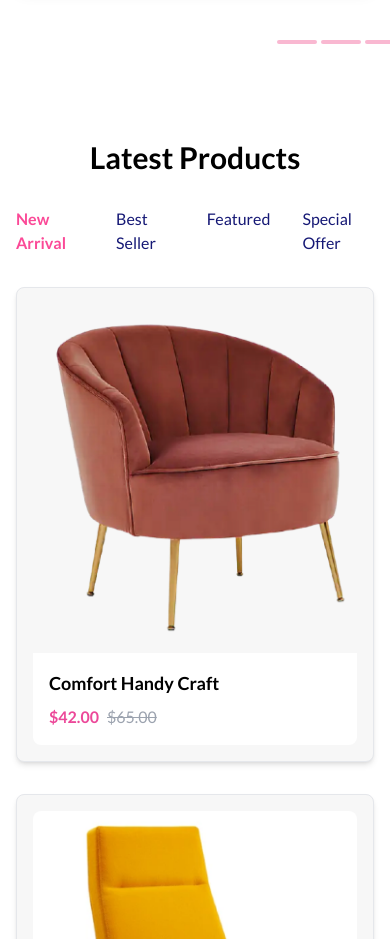
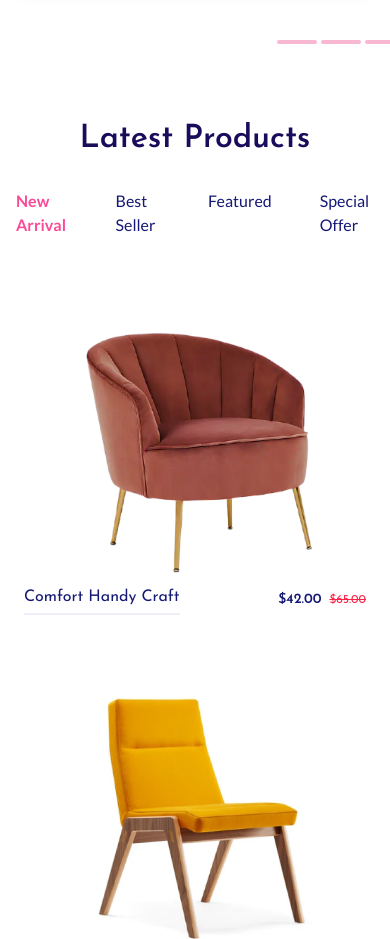
Before and after one commit to hibaziaa/figma-hackathon, a Next.js app: page / in a window 390 px wide. Shown: the part 2460-3399 px from the top of the page. Built offline with nearby package versions, Linux system fonts and the light colour scheme.

Commit message:
updated the leatest products section fully responsive according to figma design

```diff
--- a/src/app/components/products.tsx
+++ b/src/app/components/products.tsx
@@ -3,31 +3,25 @@ export default function Products() {
     { id: 7, name: "Comfort Handy Craft", price: "$42.00", oldPrice: "$65.00" },
     { id: 8, name: "Comfort Handy Craft", price: "$42.00", oldPrice: "$65.00" },
     { id: 9, name: "Comfort Handy Craft", price: "$42.00", oldPrice: "$65.00" },
-      { id: 10, name: "Comfort Handy Craft", price: "$42.00", oldPrice: "$65.00" },
-      { id: 11 , name: "Comfort Handy Craft", price: "$42.00", oldPrice: "$65.00" },
-      { id: 12, name: "Comfort Handy Craft", price: "$42.00", oldPrice: "$65.00" },
+    {
+      id: 10,
+      name: "Comfort Handy Craft",
+      price: "$42.00",
+      oldPrice: "$65.00",
+    },
+    {
+      id: 11,
+      name: "Comfort Handy Craft",
+      price: "$42.00",
+      oldPrice: "$65.00",
+    },
+    {
+      id: 12,
+      name: "Comfort Handy Craft",
+      price: "$42.00",
+      oldPrice: "$65.00",
+    },
   ];
-
-    const ProductCard = ({ image, name, price, oldPrice }: ProductCardProps) => {
-      return (
-        <div className="border rounded-lg shadow-md p-4 bg-[#f7f7f7]">
-          <div className="w-360 h-270 mx-auto">
-            <img
-              src={image}
-              alt={name}
-              className="w-full h-250 object-cover rounded-t-lg mb-4"
-            />
-          </div>
-          <div className="bg-white p-4 rounded-b-lg">
-            <h2 className="text-lg font-semibold mb-2">{name}</h2>
-            <div className="flex items-center">
-              <span className="text-pink-500 font-bold mr-2">{price}</span>
-              <span className="text-gray-400 line-through">{oldPrice}</span>
-            </div>
-          </div>
-        </div>
-      );
-    };
 
   interface ProductCardProps {
     image: string;
@@ -37,26 +31,60 @@ export default function Products() {
   }
 
   return (
-      <div className="container mx-auto px-4 py-8" style={{ backgroundColor: "white" }}>
-        <h1 className="text-3xl font-bold text-center mb-8">Latest Products</h1>
-        <div className="flex justify-center space-x-8  text-[#151875]">
+    <div
+      className="container mx-auto px-4 py-8"
+      style={{ backgroundColor: "white" }}
+    >
+      <h1 className="text-[32px] md:text-[42px] font-bold leading-[1.2px] font-josefin text-center text-[#1A0B5B] mb-8">
+        Latest Products
+      </h1>
+      <div className="flex justify-center space-x-8 gap-4 text-[#151875] mt-12">
         <a href="#" className="text-[#FB4997] font-semibold">
           New Arrival
         </a>
-          <a href="#" className="hover:text-[#FB4997]">Best Seller</a>
-          <a href="#" className="hover:text-[#FB4997]">Featured</a>
-          <a href="#" className="hover:text-[#FB4997]">Special Offer</a>
+        <a href="#" className="hover:text-[#FB4997]">
+          Best Seller
+        </a>
+        <a href="#" className="hover:text-[#FB4997]">
+          Featured
+        </a>
+        <a href="#" className="hover:text-[#FB4997]">
+          Special Offer
+        </a>
       </div>
 
-        <div className="grid grid-cols-1 sm:grid-cols-2 md:grid-cols-3 gap-8 mt-8">
+      {/* Container for the product cards */}
+      <div className="grid grid-cols-1 sm:grid-cols-2 md:grid-cols-3 lg:grid-cols-4 gap-x-8 gap-y-16 mt-20">
         {products.map((product) => (
-            <ProductCard
+          <div
             key={product.id}
-              image={`/images/${product.id}.png`}
-              name={product.name}
-              price={product.price}
-              oldPrice={product.oldPrice}
+            className="w-full max-w-[360px] h-auto bg-white flex flex-col items-start"
+          >
+            {/* Image Section */}
+            <img
+              src={`/images/${product.id}.png`}
+              alt={product.name}
+              className="w-full h-[260px] object-contain"
             />
+            {/* Text Section */}
+            <div className="p-2 w-full flex justify-between items-center font-josefin">
+              {/* Product Name */}
+              <h3 className="text-[16px] font-medium text-[#151875] border-b-2 border-[#EEEFFB] pb-1">
+                {product.name}
+              </h3>
+              {/* Price Section */}
+              <div className="flex items-center gap-2">
+                <span className="text-[14px] font-semibold text-[#151875]">
+                  {product.price}
+                </span>
+                {product.oldPrice && (
+                  <span className="text-[12px] font-medium text-[#FB2448] line-through">
+                    {product.oldPrice}
+                  </span>
+                )}
+              </div>
+            </div>
+          </div>
         ))}
       </div>
     </div>
```
Lines whose indentation alone changed are shown as unchanged.
